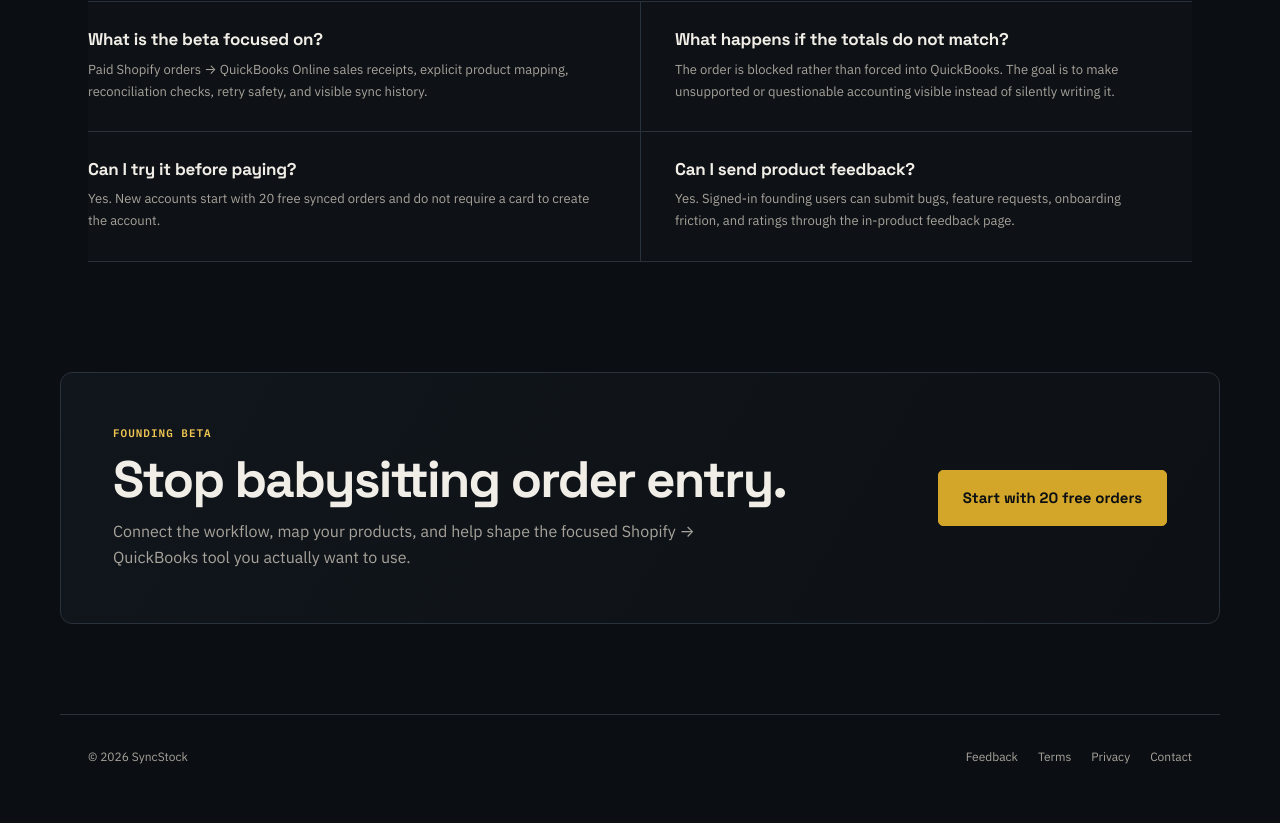
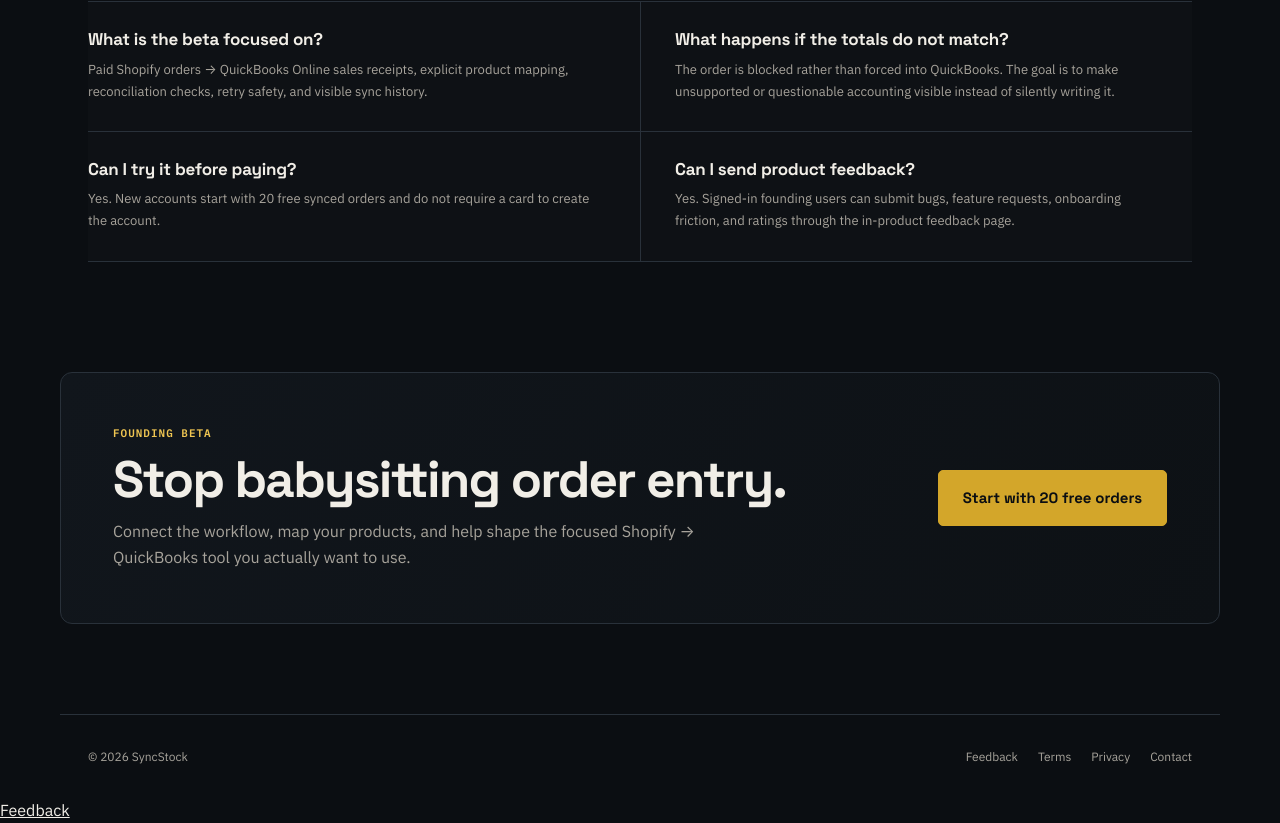
Before and after one commit to yaussyross/SyncStock, a Next.js app: page / in a window 1280 px wide. Shown: the part 3939-4762 px from the top of the page. Before the commit the page ends 4737 px from the top, so only its background shows below. Built offline with nearby package versions, Linux system fonts and the light colour scheme.

Commit message:
Add persistent customer feedback shortcut

```diff
--- a/src/app/layout.tsx
+++ b/src/app/layout.tsx
@@ -1,5 +1,6 @@
 import "./globals.css";
 import "./launch.css";
+import FeedbackLink from "@/components/FeedbackLink";
 
 export const metadata = {
   title: "SyncStock — Shopify orders into clean QuickBooks",
@@ -27,7 +28,10 @@ export default function RootLayout({ children }: { children: React.ReactNode })
           rel="stylesheet"
         />
       </head>
-      <body>{children}</body>
+      <body>
+        {children}
+        <FeedbackLink />
+      </body>
     </html>
   );
 }
```
